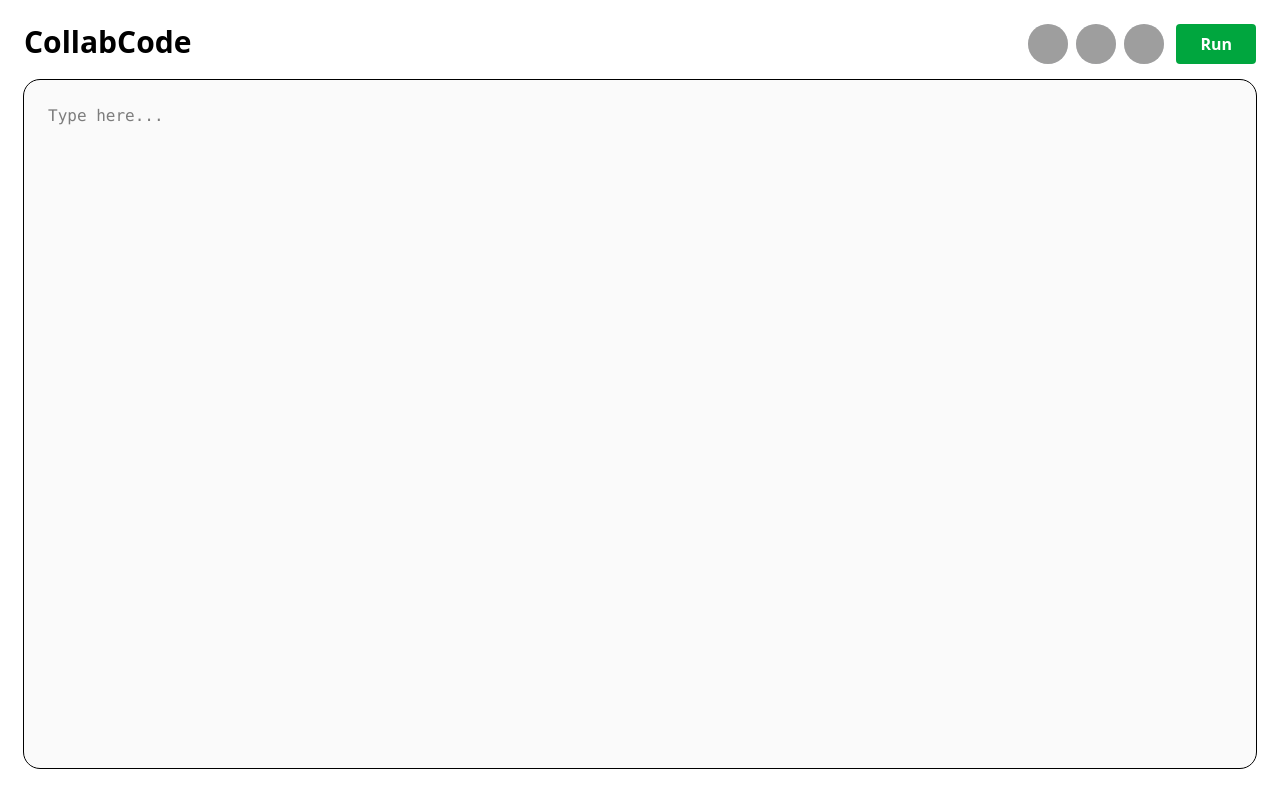
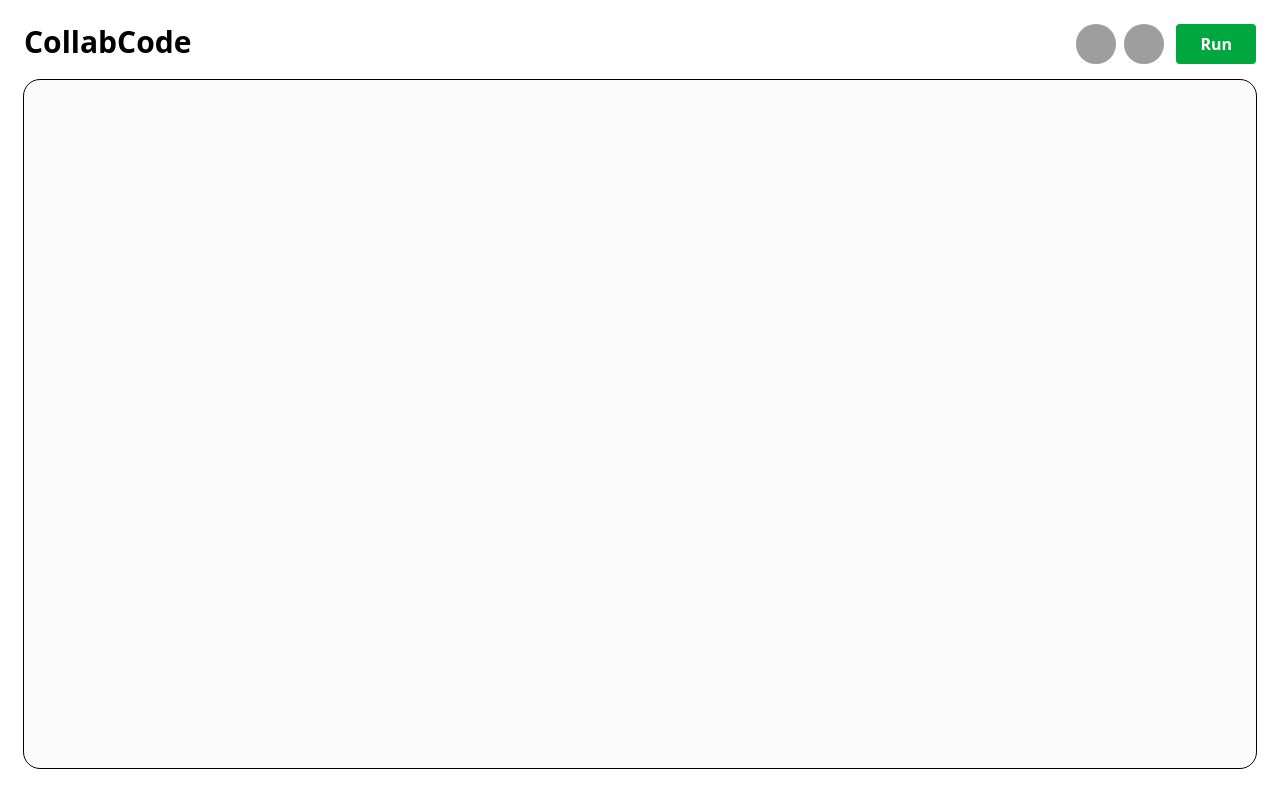
Before and after one commit to Sachintha-Lakruwan/CollabCode, a React (Vite) app in the folder frontend/: page / in a window 1280 px wide. Built offline with nearby package versions, Linux system fonts and the light colour scheme; grey boxes are pictures that could not be loaded; what @nextui-org/react would draw is missing.

Commit message:
format the code

```diff
--- a/frontend/package.json
+++ b/frontend/package.json
@@ -12,7 +12,9 @@
   "dependencies": {
     "@nextui-org/react": "^2.6.11",
     "@tailwindcss/vite": "^4.1.12",
+    "@types/prismjs": "^1.26.5",
     "framer-motion": "^12.23.12",
+    "prismjs": "^1.30.0",
     "react": "^19.1.1",
     "react-dom": "^19.1.1",
     "tailwindcss": "^4.1.12"
--- a/frontend/src/App.tsx
+++ b/frontend/src/App.tsx
@@ -1,15 +1,18 @@
 import { NextUIProvider } from "@nextui-org/react";
 import { useEffect, useRef, useState } from "react";
+import CodeEditor from "./components/CodeEditor";
 
 function App() {
   const inputRef = useRef<HTMLTextAreaElement>(null);
   const [code, setCode] = useState<string>("");
+
   useEffect(() => {
     if (inputRef.current) {
       inputRef.current.focus();
       inputRef.current.select();
     }
   }, []);
+
   return (
     <NextUIProvider>
       <div className=" w-full h-[100vh] p-6">
@@ -17,7 +20,7 @@ function App() {
           <div className=" font-bold text-3xl">CollabCode</div>
           <div className=" flex gap-3">
             <ul className=" flex gap-2">
-              {["boy", "girl", "public"].map((item, index) => (
+              {["boy", "girl"].map((item, index) => (
                 <li
                   className="h-10 aspect-square bg-zinc-200 rounded-full"
                   key={index}
@@ -36,13 +39,12 @@ function App() {
           </div>
         </div>
         <div className=" w-full h-[calc(100vh-7rem)] p-6 rounded-2xl mt-4 bg-zinc-50 outline-1">
-          <textarea
-            ref={inputRef}
+          <CodeEditor
             value={code}
-            onChange={(e) => setCode(e.target.value)}
-            className="w-full font-mono h-full resize-none outline-none border-none"
+            onChange={setCode}
             placeholder="Type here..."
-          ></textarea>
+            language="javascript"
+          />
         </div>
       </div>
     </NextUIProvider>
--- /dev/null
+++ b/frontend/src/components/CodeEditor.tsx
@@ -0,0 +1,105 @@
+import { useEffect, useRef } from "react";
+import Prism from "prismjs";
+import "prismjs/themes/prism.css";
+import "prismjs/components/prism-javascript";
+import "prismjs/components/prism-jsx";
+import "prismjs/components/prism-typescript";
+import "prismjs/components/prism-tsx";
+
+interface CodeEditorProps {
+  value: string;
+  onChange: (value: string) => void;
+  placeholder?: string;
+  language?: string;
+}
+
+export default function CodeEditor({
+  value,
+  onChange,
+  placeholder = "Type here...",
+  language = "javascript",
+}: CodeEditorProps) {
+  const inputRef = useRef<HTMLTextAreaElement>(null);
+  const codeDisplayRef = useRef<HTMLDivElement>(null);
+
+  // Handle code changes and highlight syntax
+  const handleCodeChange = (e: React.ChangeEvent<HTMLTextAreaElement>) => {
+    const newCode = e.target.value;
+    onChange(newCode);
+
+    // Update the highlighted display
+    if (codeDisplayRef.current) {
+      const highlightedCode = Prism.highlight(
+        newCode,
+        Prism.languages[language as keyof typeof Prism.languages] ||
+          Prism.languages.javascript,
+        language
+      );
+
+      // Preserve newlines by wrapping in <pre> tags
+      codeDisplayRef.current.innerHTML = `<pre style="margin: 0; padding: 0; background: transparent;">${highlightedCode}</pre>`;
+    }
+  };
+
+  // Focus the input when component mounts
+  useEffect(() => {
+    if (inputRef.current) {
+      inputRef.current.focus();
+    }
+  }, []);
+
+  return (
+    <div
+      style={{ position: "relative", width: "100%", height: "100%" }}
+      className=" overflow-hidden"
+    >
+      {/* Hidden textarea for input */}
+      <textarea
+        ref={inputRef}
+        value={value}
+        onChange={handleCodeChange}
+        style={{
+          position: "absolute",
+          top: 0,
+          left: 0,
+          width: "100%",
+          height: "100%",
+          fontFamily: "monospace",
+          fontSize: "14px",
+          lineHeight: "1.5",
+          border: "none",
+          outline: "none",
+          resize: "none",
+          background: "transparent",
+          color: "transparent",
+          caretColor: "black",
+          zIndex: 10,
+          padding: "0",
+          margin: "0",
+        }}
+        placeholder={placeholder}
+        spellCheck={false}
+      />
+      {/* Syntax highlighted display */}
+      <div
+        ref={codeDisplayRef}
+        style={{
+          position: "absolute",
+          top: 0,
+          left: 0,
+          width: "100%",
+          height: "100%",
+          fontFamily: "monospace",
+          fontSize: "14px",
+          lineHeight: "1.5",
+          overflow: "auto",
+          padding: "0",
+          margin: "0",
+          background: "transparent",
+          pointerEvents: "none",
+        }}
+        className={`language-${language}`}
+      />
+    </div>
+  );
+}
```
Also changed, not shown: 1 other file (tests, documents, lock files or other folders).
